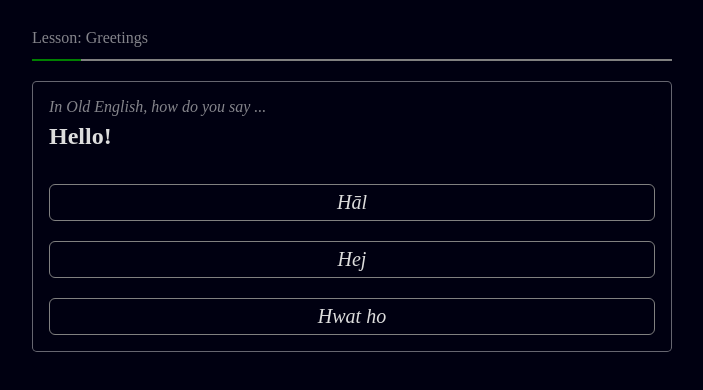
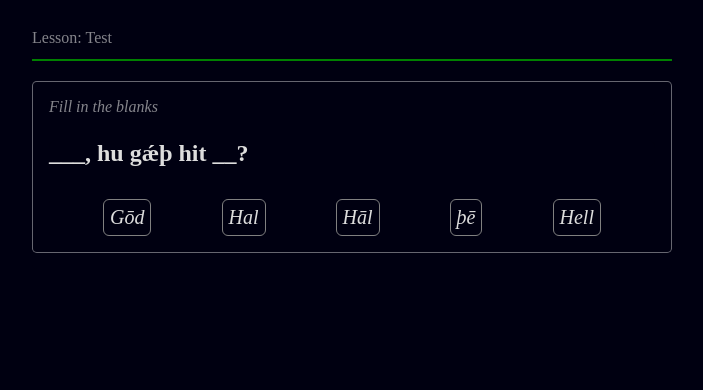
Before and after one commit to leegee/learning-oe, a React (Vite) app: page / in a window 1280 px wide. Both pictures are taken after a click on the button "Begin". Shown: the top 390 px of the page, without its empty margins (288-991 px from the left). Built offline with nearby package versions, Linux system fonts and the light colour scheme; a web font is replaced by a local one.

Commit message:
Store indicies of failed questions

```diff
--- a/lessons.json
+++ b/lessons.json
@@ -1,4 +1,36 @@
 [
+    {
+        "title": "Test",
+        "cards": [
+            {
+                "class": "blanks",
+                "qlang": "default",
+                "question": "___, hu gǽþ hit __?",
+                "words": [
+                    {
+                        "word": "Gōd",
+                        "correct": false
+                    },
+                    {
+                        "word": "Hāl",
+                        "correct": true
+                    },
+                    {
+                        "word": "Hal",
+                        "correct": false
+                    },
+                    {
+                        "word": "þē",
+                        "correct": true
+                    },
+                    {
+                        "word": "Hell",
+                        "correct": false
+                    }
+                ]
+            }
+        ]
+    },
     {
         "title": "Greetings",
         "cards": [
--- a/src/components/Lesson.tsx
+++ b/src/components/Lesson.tsx
@@ -11,7 +11,7 @@ import './Lesson.css';
 
 interface LessonProps {
     lesson: Lesson;
-    onIncorrectAnswer: (incorrectAnswer: string) => void;
+    onIncorrectAnswer: (incorrectAnswer: string | number) => void;
     onComplete: () => void;
 };
 
@@ -29,8 +29,8 @@ const LessonComponent = ({ lesson, onIncorrectAnswer, onComplete }: LessonProps)
 
     const onIncorrect = () => {
         console.log('On Incorrect: ');
-        // TODO onIncorrect should receive something to store here
-        onIncorrectAnswer("incorrectAnswer");
+        // TODO onIncorrect might receive something to store here
+        onIncorrectAnswer(currentCardIndex);
     }
 
     const currentCard = lesson.cards[currentCardIndex];
```
